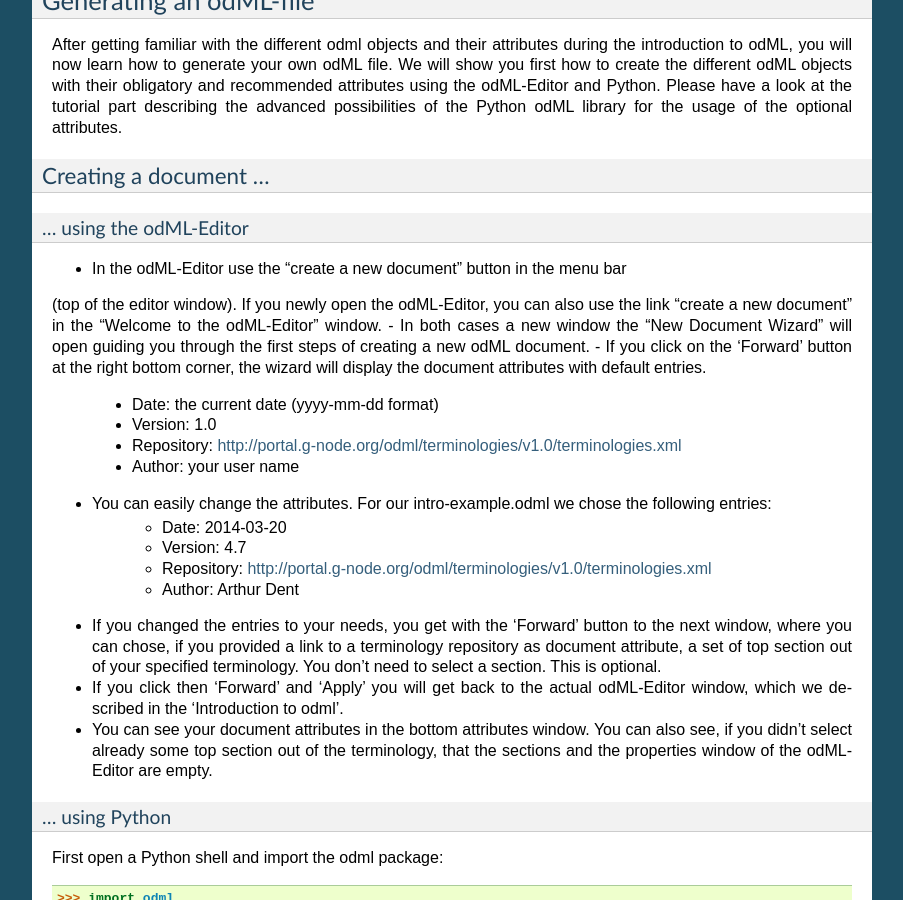
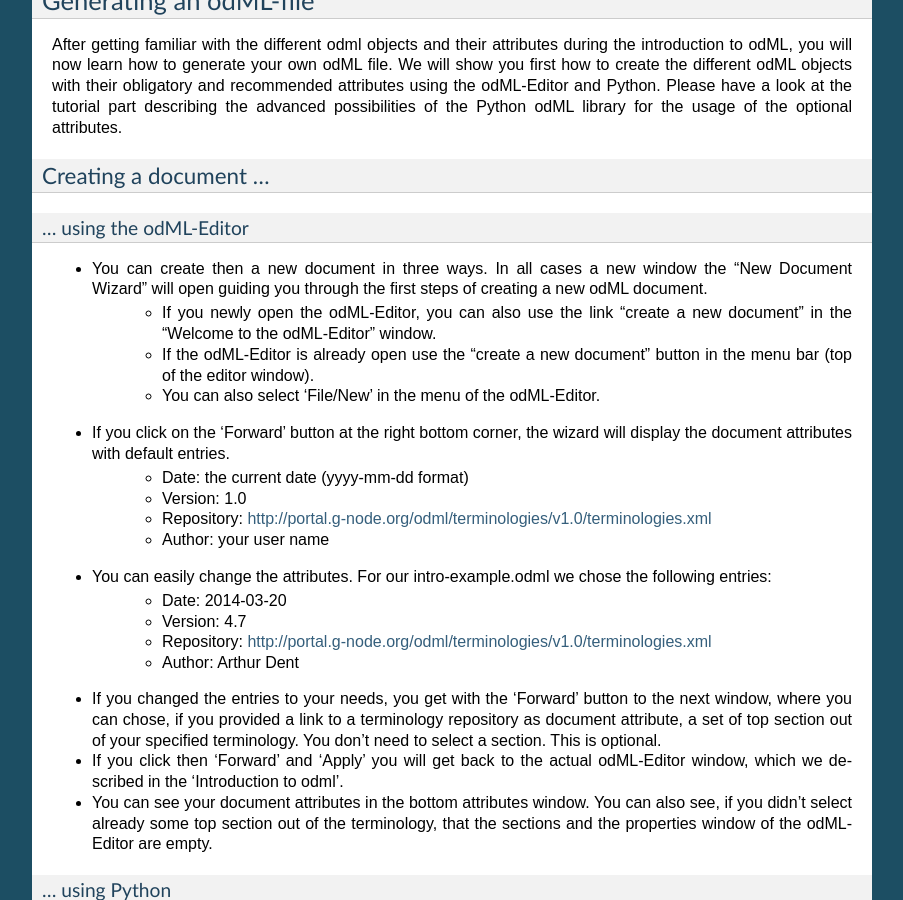
Before and after one commit to G-Node/python-odml, a Sphinx documentation site: the page built from doc/tutorial.rst, in a window 1280 px wide and 900 px high, scrolled down 8586 px. Shown: the whole window, without its empty margins (198-1101 px from the left). Built offline with Sphinx 7.4.7, drawn with Linux system fonts in a browser that asks for light colours.

Commit message:
new update (not done yet)

```diff
--- a/doc/tutorial.rst
+++ b/doc/tutorial.rst
@@ -444,11 +444,10 @@ Creating a document ...
 -----------------------
 ... using the odML-Editor
 *************************
-- In the odML-Editor use the "create a new document" button in the menu bar
-(top of the editor window). If you newly open the odML-Editor, you can also
-use the link "create a new document" in the "Welcome to the odML-Editor"
-window.
-- In both cases a new window the "New Document Wizard" will open guiding you through the first steps of creating a new odML document.
+- You can create then a new document in three ways. In all cases a new window the "New Document Wizard" will open guiding you through the first steps of creating a new odML document.
+	- If you newly open the odML-Editor, you can also use the link "create a new document" in the "Welcome to the odML-Editor" window.
+	- If the odML-Editor is already open use the "create a new document" button in the menu bar (top of the editor window).
+	- You can also select 'File/New' in the menu of the odML-Editor.
 - If you click on the 'Forward' button at the right bottom corner, the wizard will display the document attributes with default entries.
 	- Date: the current date (yyyy-mm-dd format)
 	- Version: 1.0
```
